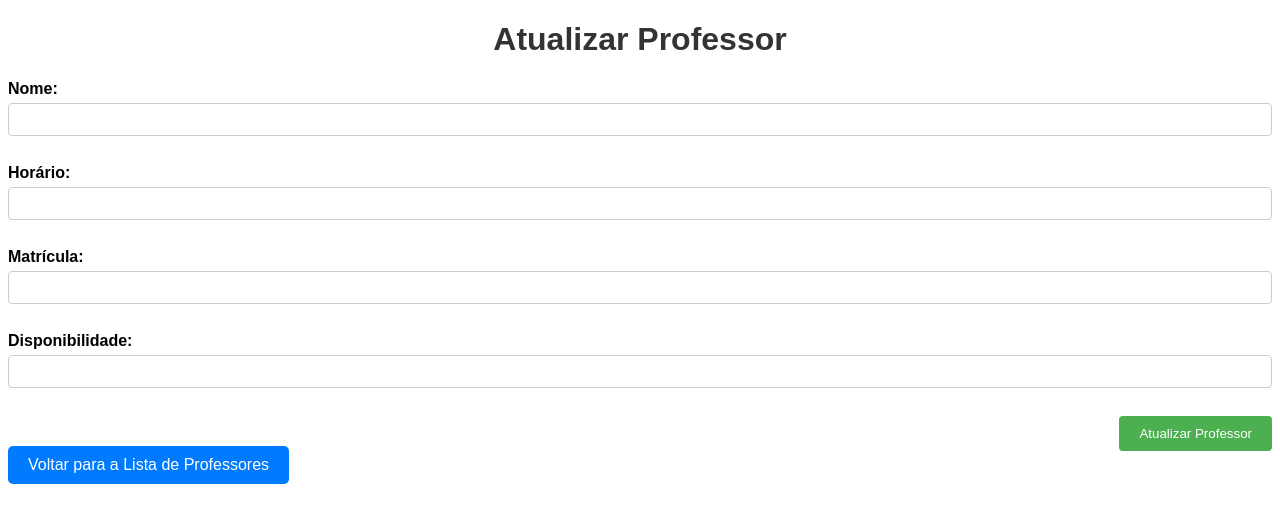
After one commit to ProgMod-2024-1/Projeto-Modular-24.1, a Flask app: page /professor/atualizar in a window 1280 px wide. The commit adds this page. Shown: the top 523 px of the page. Run offline with Flask 3, Linux system fonts and the light colour scheme.

Commit message:
adicionando pagina atualizar e adicionando navbar

```diff
--- a/project/blueprints/professor/professor.py
+++ b/project/blueprints/professor/professor.py
@@ -7,6 +7,11 @@ professor = Blueprint('professor', __name__, url_prefix='/professor')
 @professor.route('/criar', methods=['GET'])
 def pagina_criar_professor():
     return render_template('professor/criar_professor.html')
+
+
+@professor.route('/atualizar', methods=['GET'])
+def pagina_atualizar_professor():
+    return render_template('professor/atualizar_professor.html')
 
 
 
--- a/project/templates/main.html
+++ b/project/templates/main.html
@@ -34,6 +34,7 @@
               <li class="nav-item">
                 <a class="nav-link active" aria-current="page" href="#">Home</a>
               </li>
+              <li><a class="dropdown-item" href="/professor">Professor</a></li>
               <li class="nav-item">
                 <a class="nav-link" href="{{ url_for('principal.register') }}">Cadastre-se</a>
               </li>
--- /dev/null
+++ b/project/templates/professor/atualizar_professor.html
@@ -0,0 +1,38 @@
+<!-- templates/professores/atualizar_professor.html -->
+
+<!DOCTYPE html>
+<html lang="en">
+
+<head>
+    <meta charset="UTF-8">
+    <meta name="viewport" content="width=device-width, initial-scale=1.0">
+    <title>Atualizar Professor</title>
+    <link rel="stylesheet" type="text/css" href="{{ url_for('static', filename='professor/criar_professor.css') }}">
+
+</head>
+
+<body>
+
+
+        <form method="POST" action="{{ url_for('professor.criar_professor') }}">
+            <h1>Atualizar Professor</h1>
+            <label for="nome">Nome:</label>
+            <input type="text" id="nome" name="nome" required><br><br>
+
+            <label for="horario">Horário:</label>
+            <input type="text" id="horario" name="horario" required><br><br>
+
+            <label for="matricula">Matrícula:</label>
+            <input type="text" id="matricula" name="matricula" required><br><br>
+
+            <label for="disponibilidade">Disponibilidade:</label>
+            <input type="text" id="disponibilidade" name="disponibilidade" required><br><br>
+
+            <button type="submit">Atualizar Professor</button>
+        </form>
+         <!-- Botão "Voltar para a Lista de Professores" -->
+         <a href="{{ url_for('professor.listar_professores') }}" class="btn-voltar-professor">Voltar para a Lista de Professores</a>
+
+</body>
+
+</html>
--- a/project/templates/professor/professor.html
+++ b/project/templates/professor/professor.html
@@ -35,5 +35,6 @@
 
     <br>
     <a href="{{ url_for('professor.pagina_criar_professor') }}">Criar Novo Professor</a>
+    <a href="{{ url_for('professor.pagina_atualizar_professor') }}">Atualizar Professor</a>
 </body>
 </html>
```
Also changed, not shown: project/blueprints/professor/database/professor.json (+37 -5 lines).
